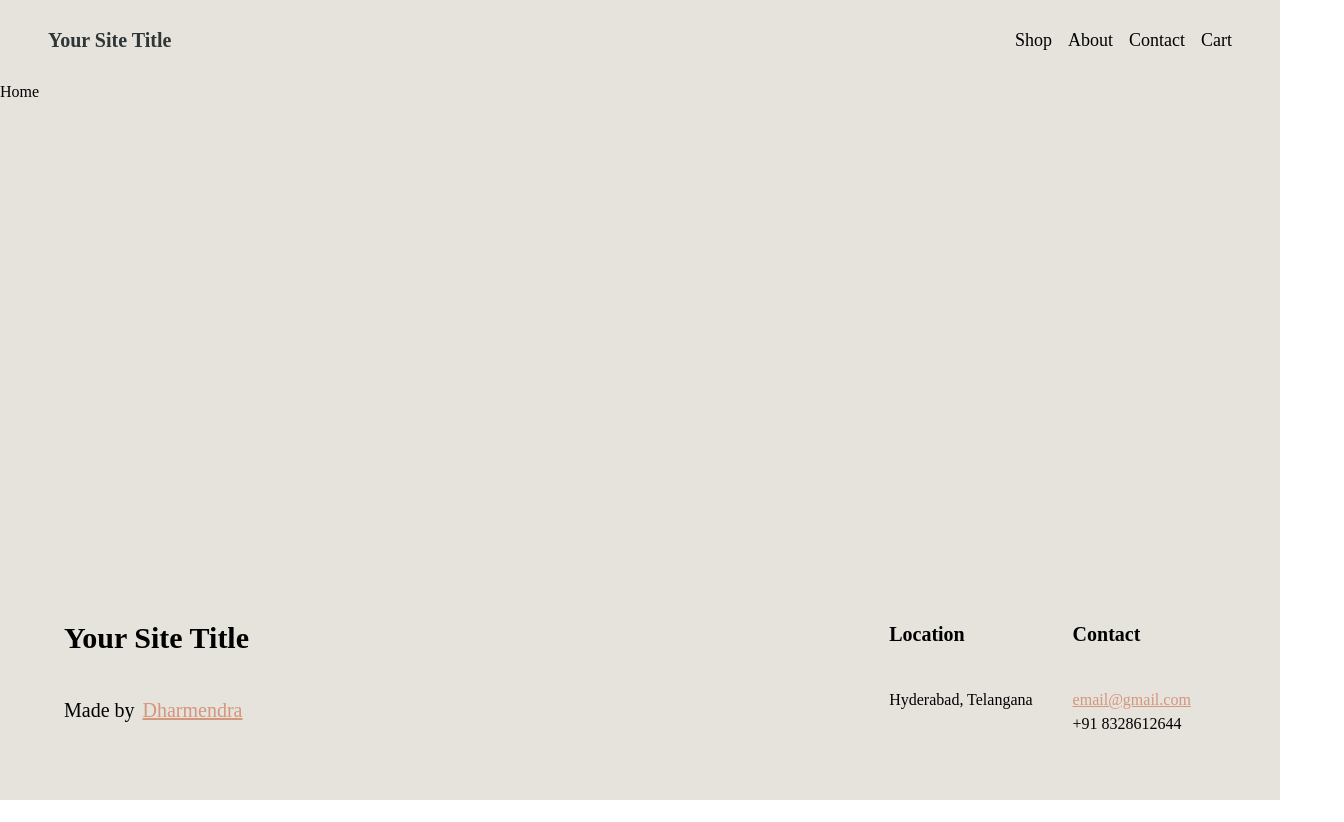
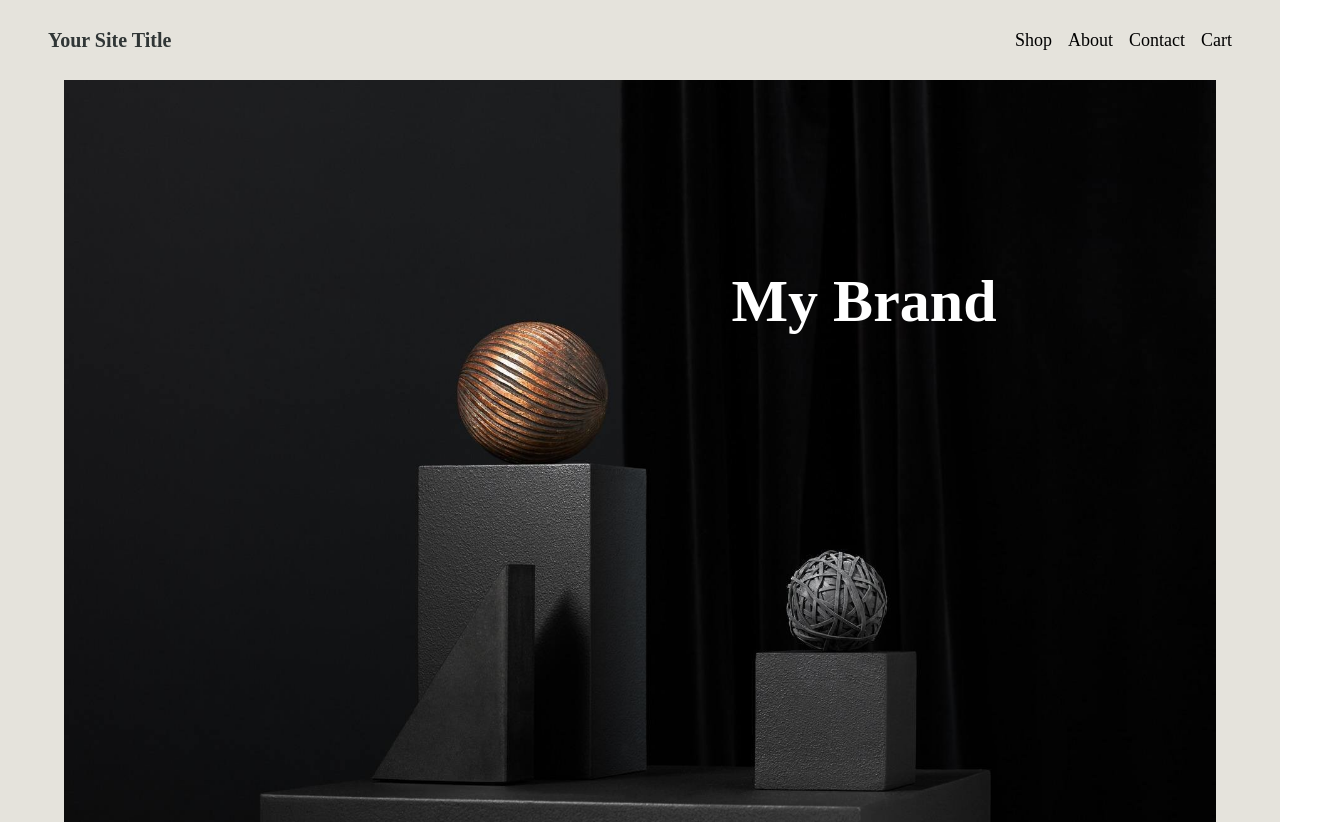
Before and after one commit to dharmendraboddeda/ecommerce-huemn, a Next.js app: page / in a window 1280 px wide. Shown: the top 822 px of the page, 1344 px wide, since content can reach past the window. Before the commit the page ends 800 px from the top, so only its background shows below. Built offline with nearby package versions, Linux system fonts and the light colour scheme.

Commit message:
working on home screen

```diff
--- a/src/components/Header/index.tsx
+++ b/src/components/Header/index.tsx
@@ -11,7 +11,9 @@ export const Header = ({ className }: HeaderProps) => {
   const [isMenuOpen, setIsMenuOpen] = React.useState(false);
   const cartCount = 0;
   return (
-    <div className={`fixed top-0 left-0 right-0   {${className}}`}>
+    <div
+      className={`fixed z-10 top-0 left-0 right-0 bg-[#E5E3DC]  {${className}}`}
+    >
       <div className=" h-20 pl-12 pr-12 flex  items-center justify-between   ">
         <h1 className="font-bold text-xl cursor-pointer text-[#303636]">
           Your Site Title
--- a/src/screens/homeScreen/index.tsx
+++ b/src/screens/homeScreen/index.tsx
@@ -1,13 +1,26 @@
-import React, { useState } from "react";
+import React from "react";
+import Image from "next/image";
+import IntroIMage from "@/assets/intro.jpg";
 
-import DeaderLayout from "@/layouts/defaultLayout";
+import DefaultLayout from "@/layouts/defaultLayout";
 
 function HomeScreen() {
   return (
-    <div>
-      <h1>Home</h1>
+    <div className="pl-10 pr-10 md:pl-16 md:pr-16">
+      <div className="bg-green-500">
+        <div className="grid grid-cols-12 grid-rows-6 h-full w-full absolute">
+          <h1 className="col-start-7 col-end-10 row-start-2 row-end-2 text-6xl font-bold mb-4 text-white justify-self-center self-end">
+            My Brand
+          </h1>
+        </div>
+        <Image
+          src={IntroIMage}
+          alt="Intro"
+          style={{ height: 800, objectFit: "cover" }}
+        />
+      </div>
     </div>
   );
 }
 
-export default DeaderLayout(HomeScreen);
+export default DefaultLayout(HomeScreen);
```
